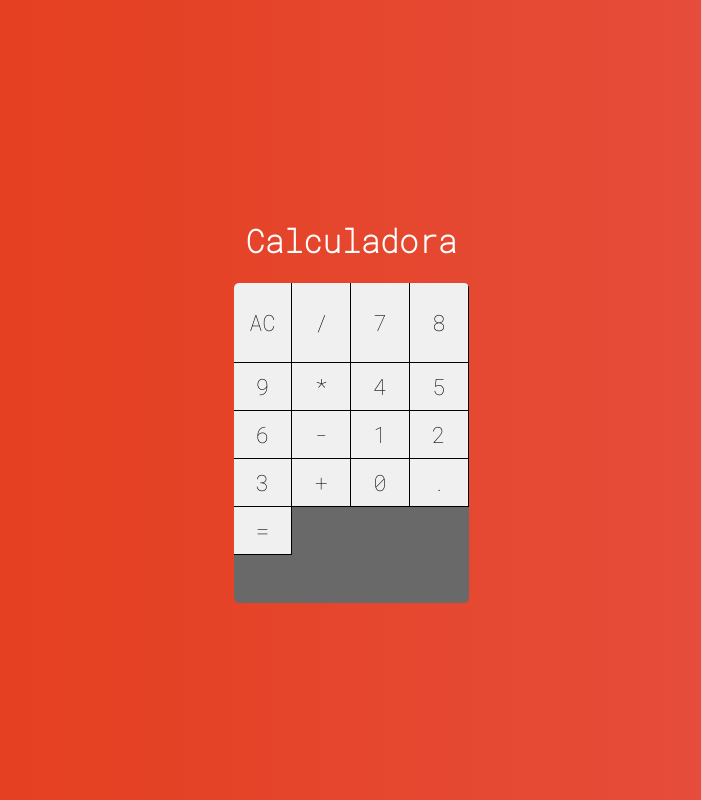
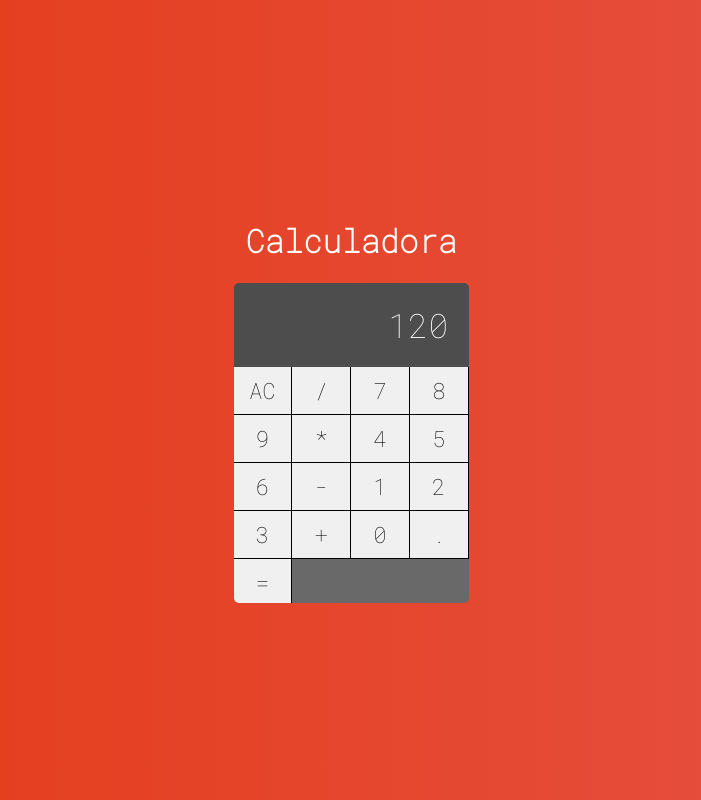
Before and after one commit to nicolas-magalhaes-clear/react-calculator, a React (Create React App) app: page / in a window 1280 px wide. Shown: the whole page, without its empty margins (289-990 px from the left). Built offline with nearby package versions, Linux system fonts and the light colour scheme.

Commit message:
update: Display component added to Calculator.jsx

```diff
--- a/src/main/Calculator.jsx
+++ b/src/main/Calculator.jsx
@@ -1,6 +1,7 @@
 import React, { Component } from "react";
 import './Calculator.css'
 import Button from "../components/Button";
+import Display from "../components/Display";
 
 
 export default class Calculator extends Component{
@@ -10,6 +11,7 @@ export default class Calculator extends Component{
 
         return(
             <div className="calculator">
+                <Display value={120}></Display>
                 <Button label='AC'></Button>
                 <Button label='/'></Button>
                 <Button label='7'></Button>
```
